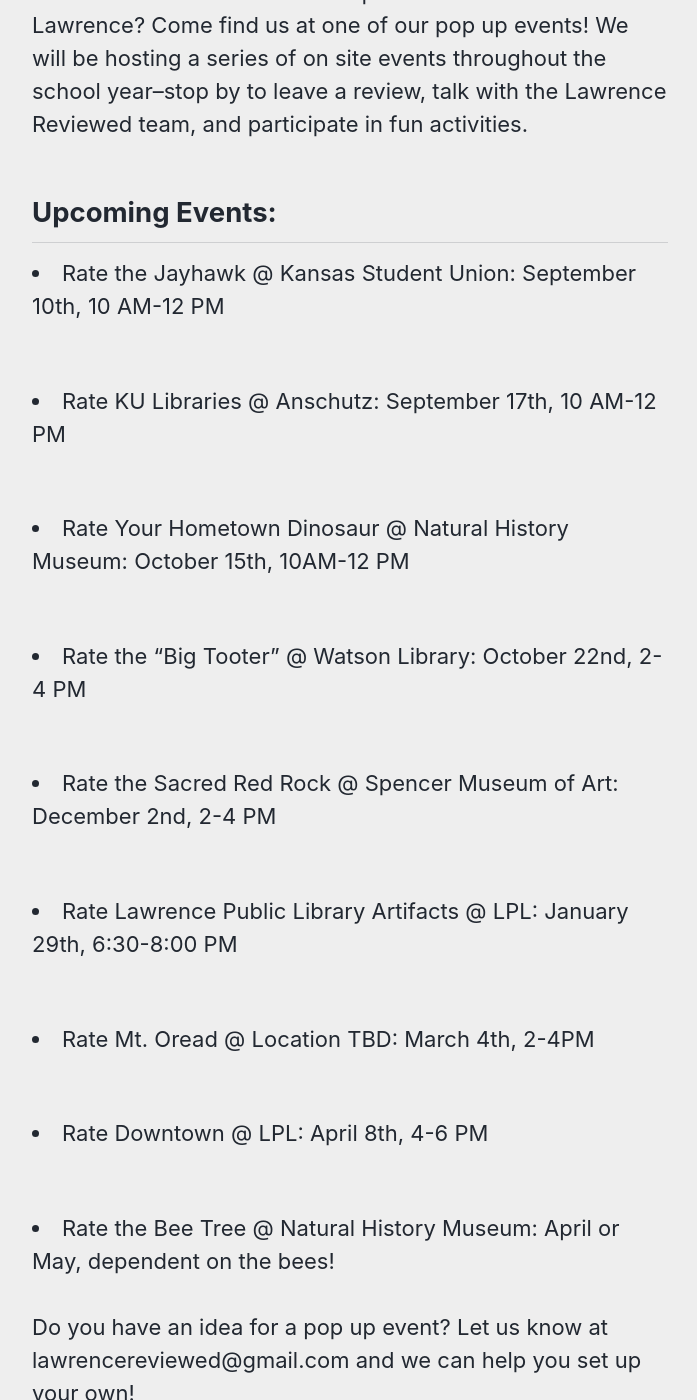
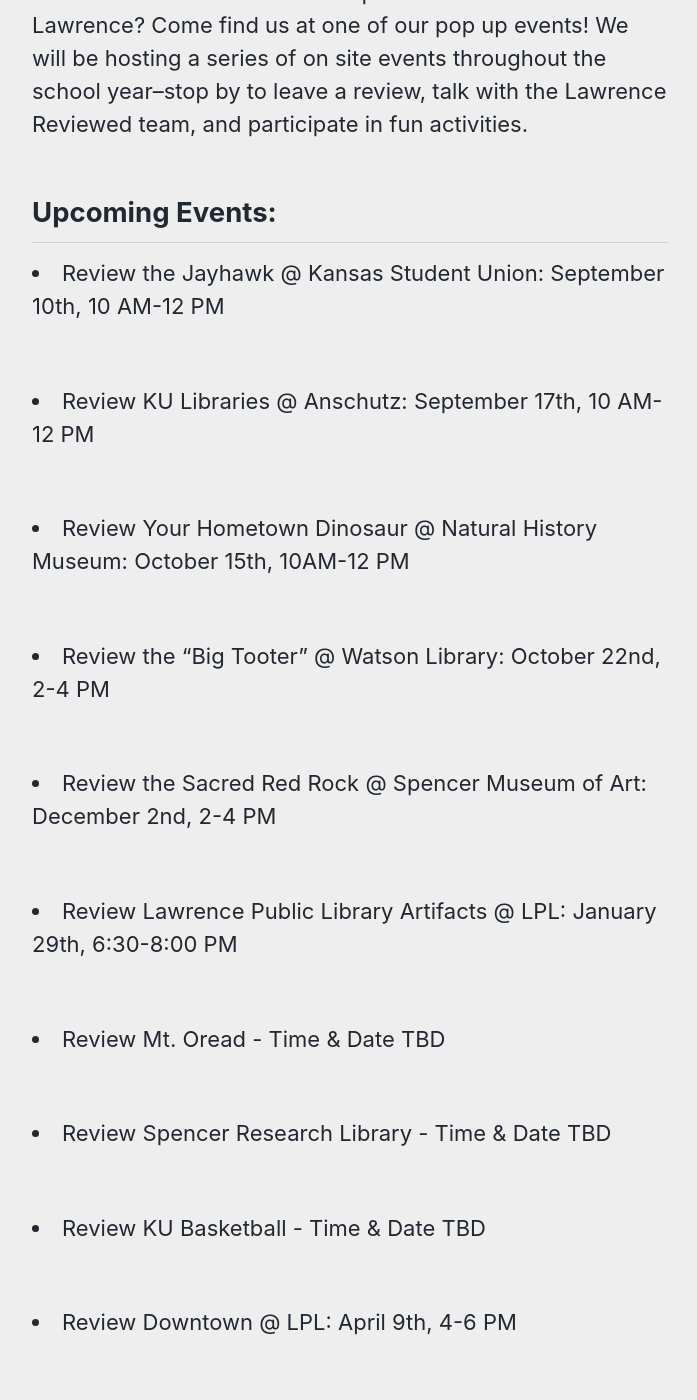
Before and after one commit to idrhku/lawrence-reviewed, a Jekyll site: the page built from _pages/pop-ups.md, in a window 1280 px wide and 1400 px high, scrolled down 392 px. Shown: the whole window, without its empty margins (290-987 px from the left). Built offline with Jekyll 4.4.1, drawn with Linux system fonts in a browser that asks for light colours; cached includes are drawn as plain includes; some of the changed text lies outside the part shown.

Commit message:
Update pop-ups.md

```diff
--- a/_pages/pop-ups.md
+++ b/_pages/pop-ups.md
@@ -16,22 +16,26 @@
 
 <h2>Upcoming Events:</h2>
 
-<li>Rate the Jayhawk @ Kansas Student Union: September 10th, 10 AM-12 PM</li>
+<li>Review the Jayhawk @ Kansas Student Union: September 10th, 10 AM-12 PM</li>
 <br>
-<li>Rate KU Libraries @ Anschutz: September 17th, 10 AM-12 PM</li>
+<li>Review KU Libraries @ Anschutz: September 17th, 10 AM-12 PM</li>
 <br>
-<li>Rate Your Hometown Dinosaur @ Natural History Museum: October 15th, 10AM-12 PM</li>
+<li>Review Your Hometown Dinosaur @ Natural History Museum: October 15th, 10AM-12 PM</li>
 <br>
-<li>Rate the “Big Tooter” @ Watson Library: October 22nd, 2-4 PM</li>
+<li>Review the “Big Tooter” @ Watson Library: October 22nd, 2-4 PM</li>
 <br>
-<li>Rate the Sacred Red Rock @ Spencer Museum of Art: December 2nd, 2-4 PM</li>
+<li>Review the Sacred Red Rock @ Spencer Museum of Art: December 2nd, 2-4 PM</li>
 <br>
-<li>Rate Lawrence Public Library Artifacts @ LPL: January 29th, 6:30-8:00 PM</li>
+<li>Review Lawrence Public Library Artifacts @ LPL: January 29th, 6:30-8:00 PM</li>
 <br>
-<li>Rate Mt. Oread @ Location TBD: March 4th, 2-4PM</li>
+<li>Review Mt. Oread - Time & Date TBD</li>
 <br>
-<li>Rate Downtown @ LPL: April 8th, 4-6 PM </li>
+<li>Review Spencer Research Library - Time & Date TBD</li>
 <br>
-<li>Rate the Bee Tree @ Natural History Museum: April or May, dependent on the bees!</li>
+<li>Review KU Basketball - Time & Date TBD</li>
+<br>
+<li>Review Downtown @ LPL: April 9th, 4-6 PM </li>
+<br>
+<li>Review the Bee Tree @ Natural History Museum: April or May, dependent on the bees!</li>
 <br>
 Do you have an idea for a pop up event? Let us know at lawrencereviewed@gmail.com and we can help you set up your own!
```
